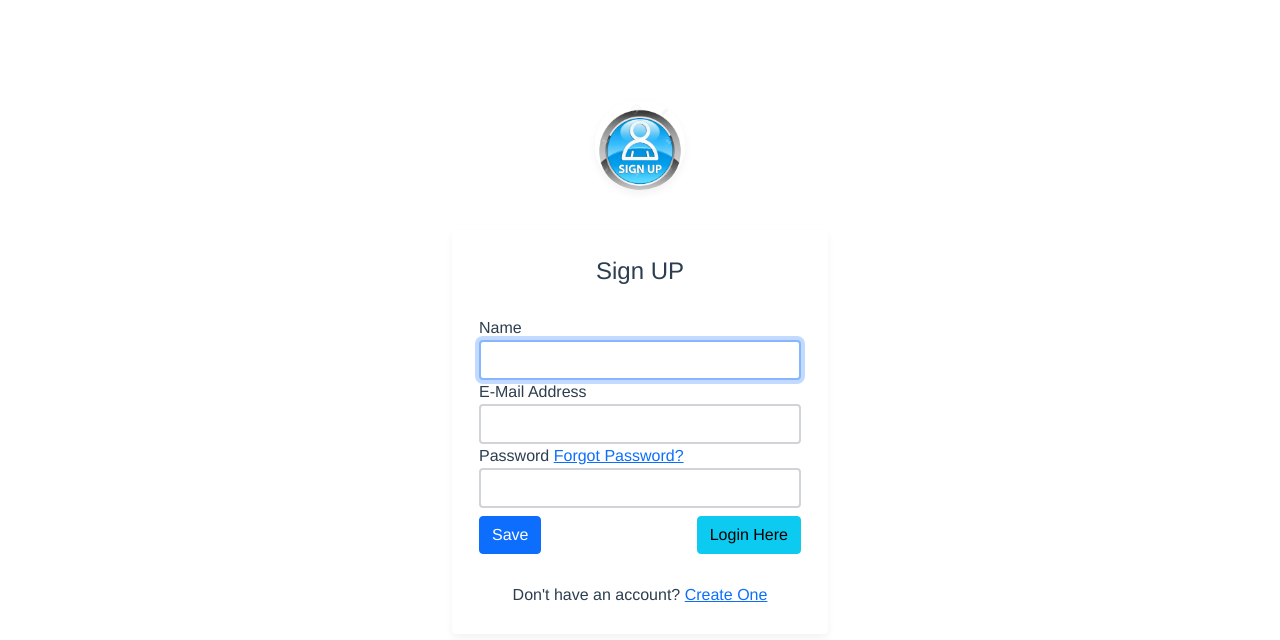
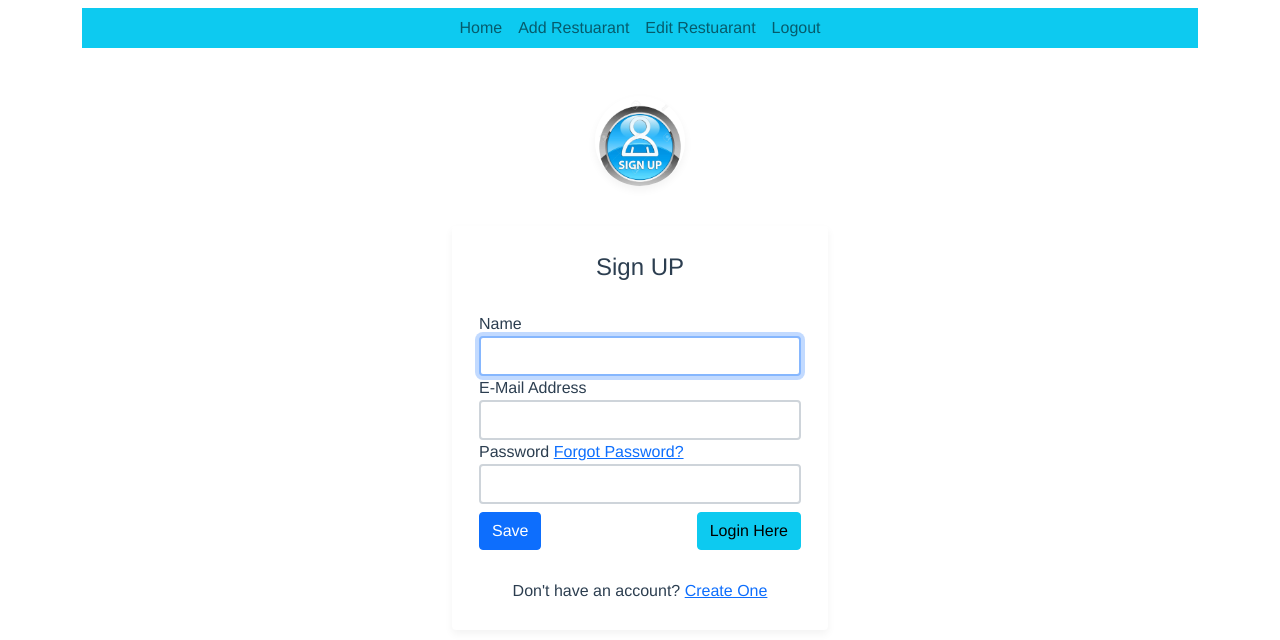
Before and after one commit to Sajal3232/restaurant_vue, a Vue app: page /signup in a window 1280 px wide. Shown: the top 640 px of the page. Built offline with nearby package versions, Linux system fonts and the light colour scheme.

Commit message:
part-12 logout

```diff
--- a/src/App.vue
+++ b/src/App.vue
@@ -1,13 +1,15 @@
 <template>
   <div id="app">
+    <compHeader/>
     <router-view></router-view>
   </div>
 </template>
 
 <script>
+import compHeader from './components/Header.vue'
 export default {
-
 components : {
+  compHeader
 }
 
 }
@@ -20,6 +22,11 @@ components : {
   -moz-osx-font-smoothing: grayscale;
   text-align: center;
   color: #2c3e50;
-  margin-top: 60px;
+  /* margin-top: 60px; */
+}
+
+body{
+  padding: 0;
+  margin: 0;
 }
 </style>
--- /dev/null
+++ b/src/components/Header.vue
@@ -0,0 +1,40 @@
+<template>
+    <div>
+    <nav class="navbar navbar-expand-lg navbar-light ">
+        <div class="container">
+
+            <div class="collapse navbar-collapse bg-info justify-content-around" id="navbarNav">
+                <ul class="navbar-nav">
+                    <li class="nav-item">
+                        <a class="nav-link"  href="#">Home</a>
+                    </li>
+                    <li class="nav-item">
+                        <a class="nav-link" href="#">Add Restuarant</a>
+                    </li>
+                    <li class="nav-item">
+                        <a class="nav-link" href="#">Edit Restuarant</a>
+                    </li>
+                    <li class="nav-item">
+                        <a class="nav-link" v-on:click="logout" href="#">Logout</a>
+                    </li>
+
+                </ul>
+            </div>
+        </div>
+    </nav>
+
+   </div>
+</template>
+
+<script>
+    export default{
+        name: "Header",
+
+        methods: {
+            logout(){
+                localStorage.clear();
+                this.$router.push({name:'Login'});
+            }
+        },
+    }
+</script>
```
